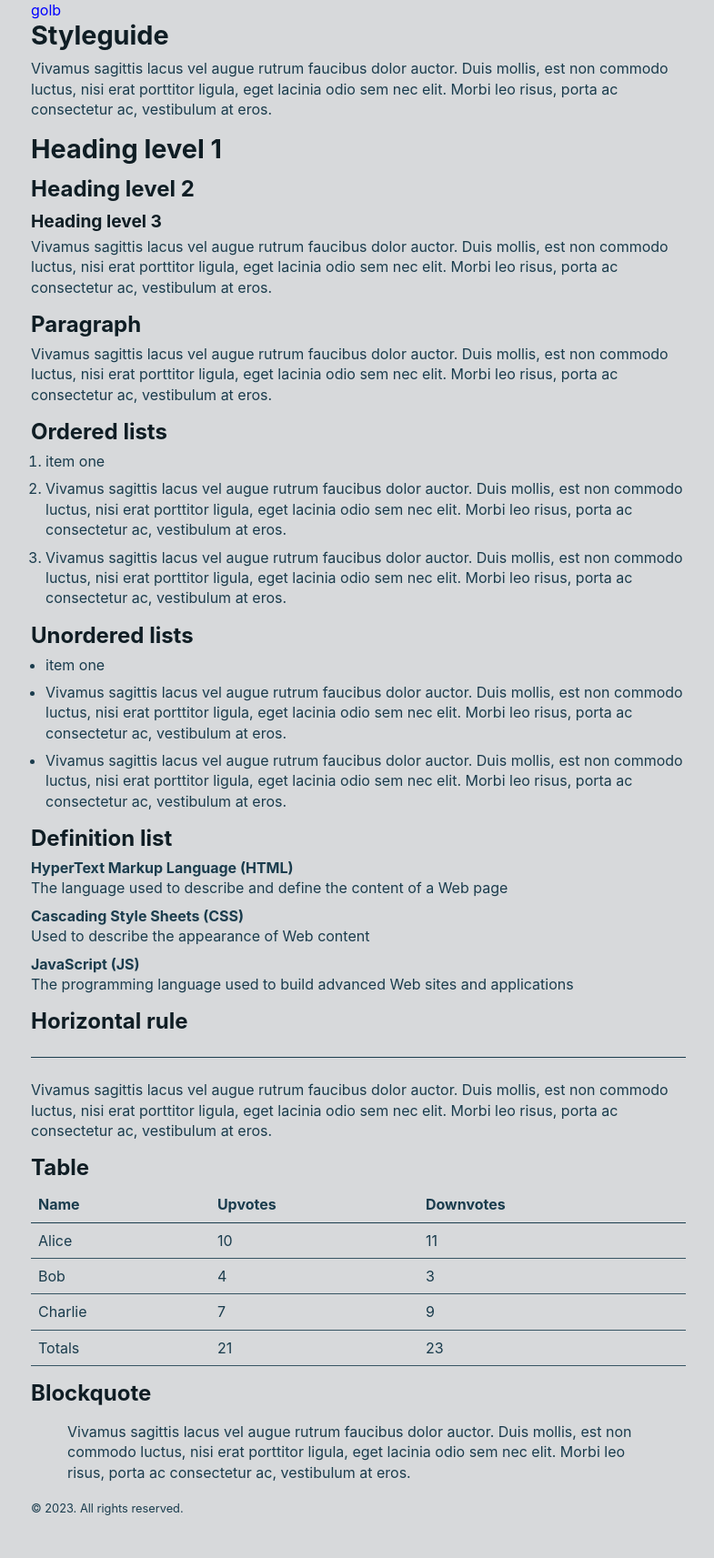
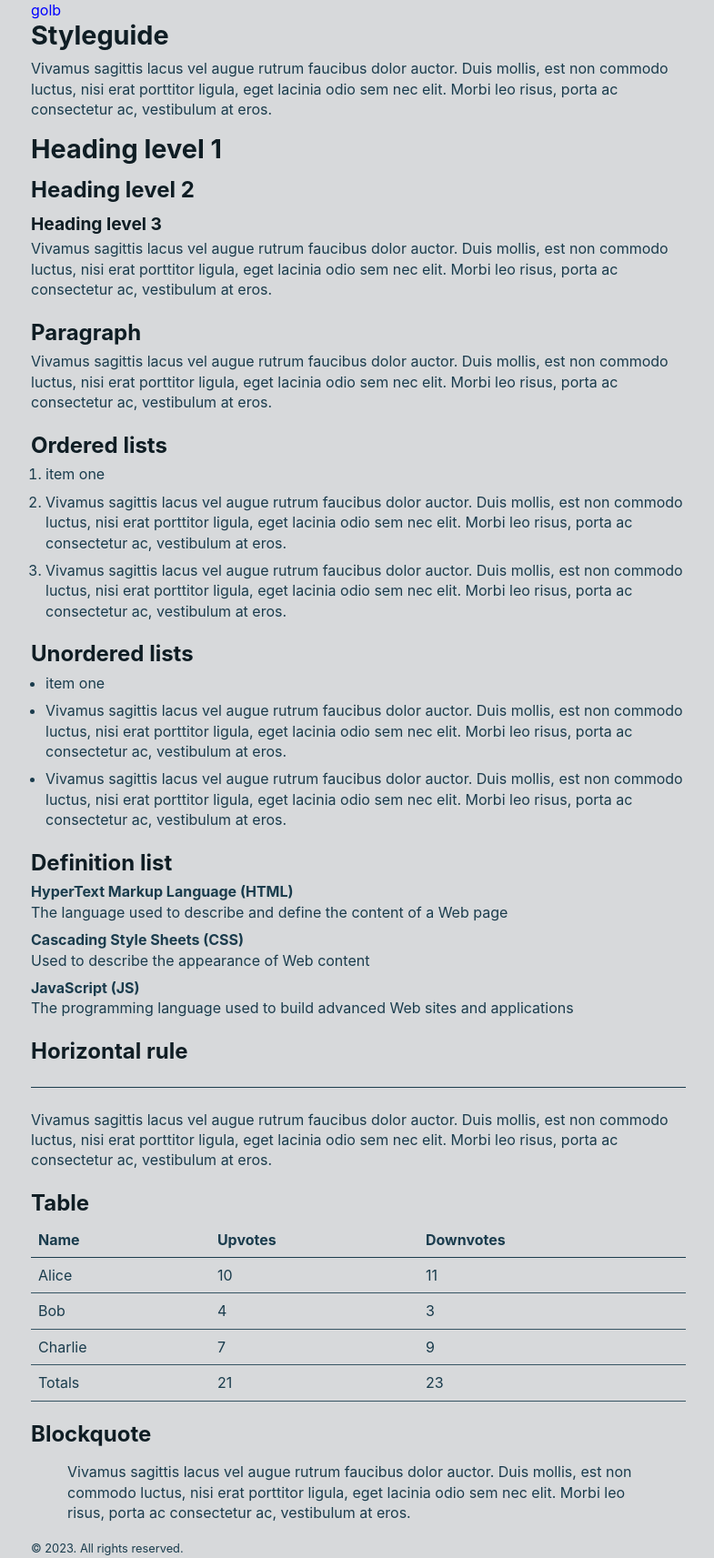
Before and after one commit to aflim/golb, a Jekyll site: the page built from styleguide.md, in a window 1280 px wide. Shown: the whole page at 91% size, without its empty margins (246-1031 px from the left). Built offline with Jekyll 4.4.1, drawn with Linux system fonts in a browser that asks for light colours; before the commit the page ends 1668 px from its top, so only the background shows below that.

Commit message:
Update stylesheet.css

```diff
--- a/assets/stylesheet.css
+++ b/assets/stylesheet.css
@@ -145,7 +145,7 @@ h1 {
 }
 
 h2 {
-  margin-block-start: .5em;
+  padding-block-start: .25em;
   font-size: var(--type-scale-lg);
 }
 
@@ -154,7 +154,7 @@ h3,
 h4,
 h5,
 h6 {
-  margin-block-start: .5em;
+  padding-block-start: .25em;
   font-size: var(--type-scale-md);
 }
 
```
